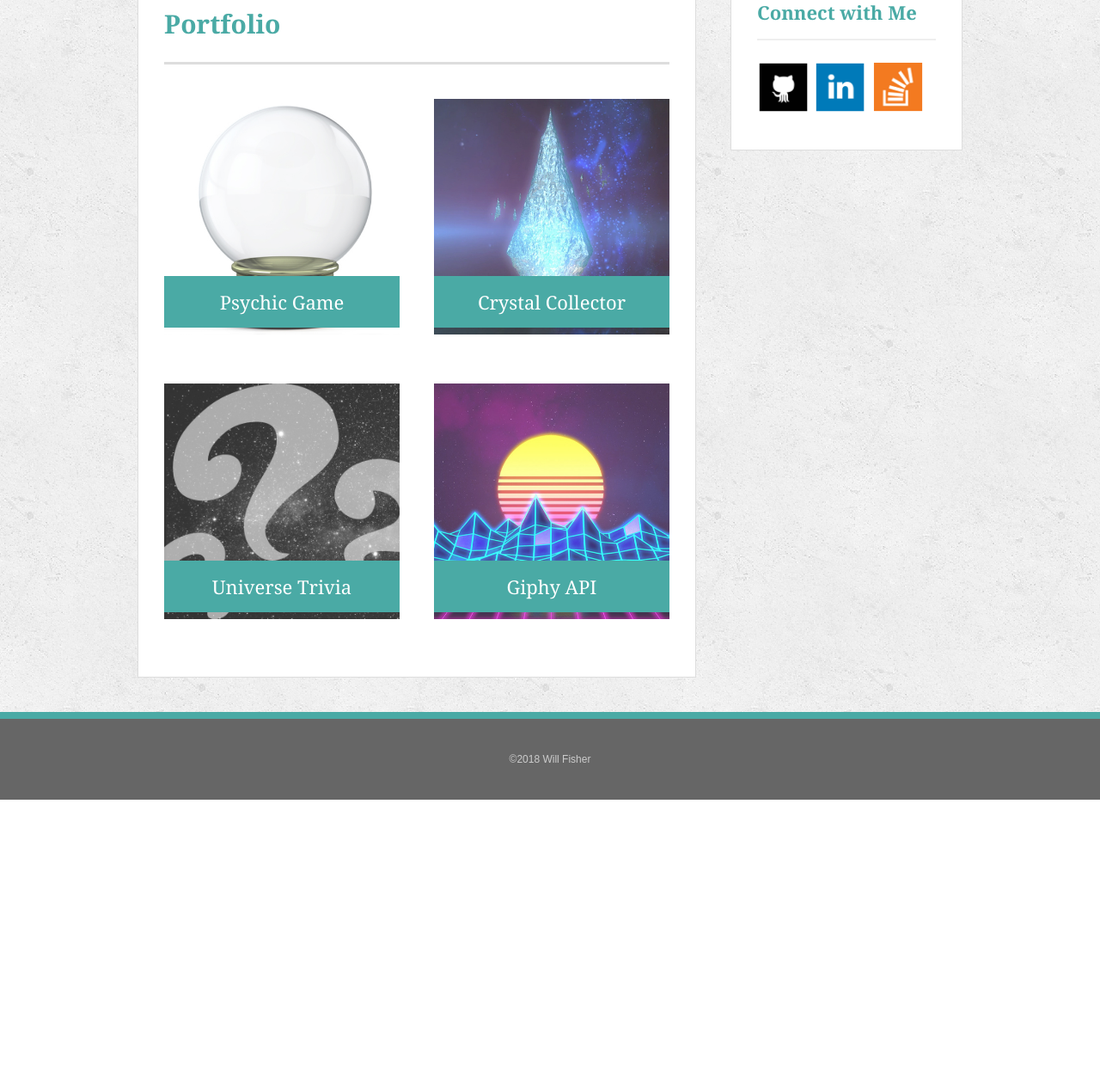
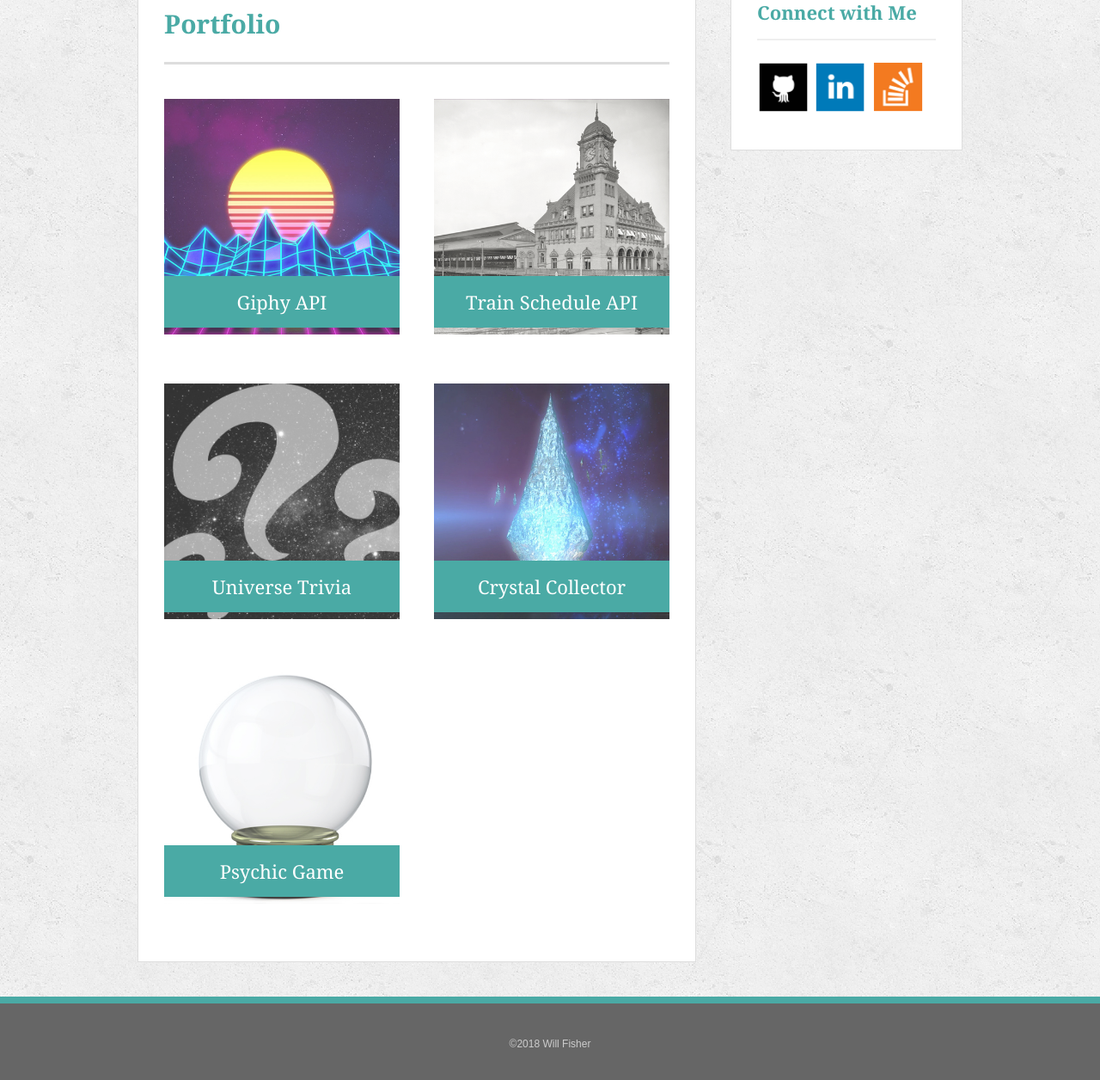
Before and after one commit to fireatwillrva/fireatwillrva.github.io, a plain HTML site: page portfolio.html in a window 1280 px wide. Shown: the part 158-1414 px from the top of the page at 86% size. Before the commit the page ends 1088 px from the top, so only its background shows below. Drawn offline with Linux system fonts and the light colour scheme.

Commit message:
updated portfolio

```diff
--- a/portfolio.html
+++ b/portfolio.html
@@ -24,25 +24,30 @@
   <div id="main-container" class="container">
     <section class="main-section">
       <h1>Portfolio</h1>
-      <!-- Psyhic Game -->
+      <!-- Giphy API -->
       <div class="work">
-        <a href="https://fireatwillrva.github.io/Psychic-Game/"><img src="assets/images/psychicGame.jpg"  alt="Psychic Game"></a>
-        <h3>Psychic Game</h3>
+        <a href="https://fireatwillrva.github.io/giphyAPI/"><img src="assets/images/giphy.jpg" alt="Giphy API"></a>
+      <h3>Giphy API</h3>
       </div>
-      <!-- Crystal Collector -->
+      <!-- Train Schedule API -->
       <div class="work">
-          <a href="https://fireatwillrva.github.io/week-4-game/"><img src="assets/images/crystalCollector.jpg" alt="Crystal Collector"></a>
-        <h3>Crystal Collector</h3>
+      <a href="https://fireatwillrva.github.io/Train_Schedule/"><img src="assets/images/train.png" alt="Train Schedule API"></a>
+      <h3>Train Schedule API</h3>
       </div>
       <!-- Universe Trivia -->
       <div class="work">
         <a href="https://fireatwillrva.github.io/TriviaGame/"><img src="assets/images/universeTrivia.jpg" alt="Universe Trivia"></a>
         <h3>Universe Trivia</h3>
       </div>
-      <!-- Giphy API -->
+      <!-- Crystal Collector -->
       <div class="work">
-          <a href="https://fireatwillrva.github.io/giphyAPI/"><img src="assets/images/giphy.jpg" alt="Giphy API"></a>
-        <h3>Giphy API</h3>
+        <a href="https://fireatwillrva.github.io/week-4-game/"><img src="assets/images/crystalCollector.jpg" alt="Crystal Collector"></a>
+      <h3>Crystal Collector</h3>
+      </div>
+      <!-- Psyhic Game -->
+      <div class="work">
+        <a href="https://fireatwillrva.github.io/Psychic-Game/"><img src="assets/images/psychicGame.jpg"  alt="Psychic Game"></a>
+        <h3>Psychic Game</h3>
       </div>
 
     </section>
```
Also changed, not shown: assets/images/train.png (added).
